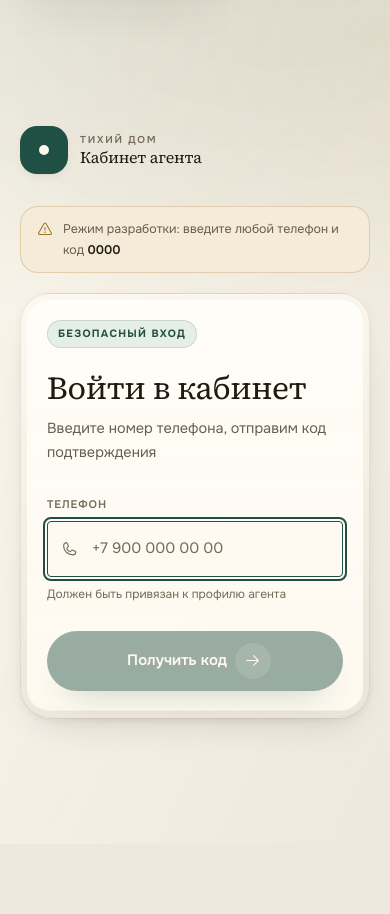
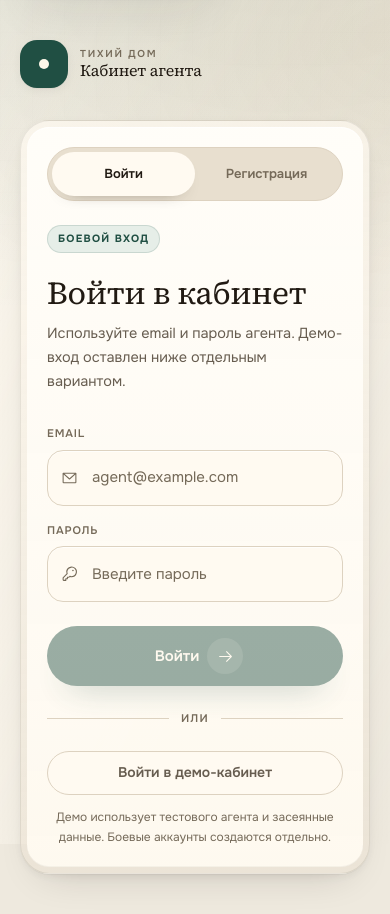
Before and after one commit to gorgerich/TD_agent, a Next.js app: page /agent/login in a window 390 px wide. Before the commit the page ends 844 px from the top, so only its background shows below. Built offline with nearby package versions, Linux system fonts and the light colour scheme.

Commit message:
feat(agent): add persistent agent auth

```diff
--- a/app/agent/login/page.tsx
+++ b/app/agent/login/page.tsx
@@ -1,61 +1,82 @@
 "use client";
 
 import { useState } from "react";
+import type { ReactNode } from "react";
 import { useRouter } from "next/navigation";
-import { Phone, ArrowRight, Key, ArrowLeft, Warning, ShieldCheck } from "@phosphor-icons/react";
+import {
+  ArrowRight,
+  EnvelopeSimple,
+  Key,
+  Phone,
+  ShieldCheck,
+  User,
+  Warning,
+} from "@phosphor-icons/react";
+
+type Mode = "login" | "register";
 
 export default function AgentLoginPage() {
   const router = useRouter();
-  const [step, setStep] = useState<"phone" | "code">("phone");
+  const [mode, setMode] = useState<Mode>("login");
+  const [email, setEmail] = useState("");
+  const [password, setPassword] = useState("");
+  const [name, setName] = useState("");
   const [phone, setPhone] = useState("");
-  const [code, setCode] = useState("");
-  const [loading, setLoading] = useState(false);
+  const [loading, setLoading] = useState<"login" | "register" | "demo" | null>(null);
   const [error, setError] = useState<string | null>(null);
-  const [devCode, setDevCode] = useState<string | null>(null);
-  const isDev = process.env.NODE_ENV === "development";
-  const isDemo = process.env.NEXT_PUBLIC_DEMO_MODE === "1";
 
-  async function handleRequestOtp(e: React.FormEvent) {
+  async function submitAuth(e: React.FormEvent) {
     e.preventDefault();
-    setLoading(true);
     setError(null);
+    setLoading(mode);
+
     try {
-      const res = await fetch("/api/agent/auth/request-otp", {
+      const res = await fetch(`/api/agent/auth/${mode}`, {
         method: "POST",
         headers: { "Content-Type": "application/json" },
-        body: JSON.stringify({ phone }),
+        body: JSON.stringify(
+          mode === "login"
+            ? { email, password }
+            : { name, email, phone, password },
+        ),
       });
       const data = await res.json();
-      if (!res.ok) { setError(data.error ?? "Ошибка отправки"); return; }
-      if (data.devCode) setDevCode(data.devCode);
-      setStep("code");
-    } catch {
-      setError("Сеть недоступна");
-    } finally {
-      setLoading(false);
-    }
+      if (!res.ok) {
+        setError(data.error ?? "Не удалось войти");
+        return;
       }
 
-  async function handleVerifyOtp(e: React.FormEvent) {
-    e.preventDefault();
-    setLoading(true);
-    setError(null);
-    try {
-      const res = await fetch("/api/agent/auth/verify-otp", {
-        method: "POST",
-        headers: { "Content-Type": "application/json" },
-        body: JSON.stringify({ phone, code }),
-      });
-      const data = await res.json();
-      if (!res.ok) { setError(data.error ?? "Неверный код"); return; }
       router.push("/agent/dashboard");
       router.refresh();
     } catch {
       setError("Сеть недоступна");
     } finally {
-      setLoading(false);
+      setLoading(null);
     }
   }
+
+  async function enterDemo() {
+    setError(null);
+    setLoading("demo");
+
+    try {
+      const res = await fetch("/api/agent/auth/demo", { method: "POST" });
+      const data = await res.json();
+      if (!res.ok) {
+        setError(data.error ?? "Демо недоступно");
+        return;
+      }
+
+      router.push("/agent/dashboard");
+      router.refresh();
+    } catch {
+      setError("Сеть недоступна");
+    } finally {
+      setLoading(null);
+    }
+  }
+
+  const isRegister = mode === "register";
 
   return (
     <div className="grid min-h-[100dvh] lg:grid-cols-[1.08fr_0.92fr]">
@@ -81,34 +102,30 @@ export default function AgentLoginPage() {
             агентская платформа
           </span>
           <h1 className="mt-6 font-serif text-[48px] leading-[1.04] text-on-accent">
-            Спокойная работа с семьей, документами и оплатой.
+            Кабинет для реальной работы агента и отдельный безопасный демо-вход.
           </h1>
           <div className="mt-9 grid max-w-[520px] grid-cols-3 gap-3">
-            <div className="rounded-[22px] border border-on-accent/10 bg-on-accent/[0.07] p-4">
-              <p className="text-[10px] font-semibold uppercase tracking-[0.16em] text-on-accent/45">поток</p>
-              <p className="mt-2 font-serif text-[20px] text-on-accent">Лид</p>
+            {[
+              ["профиль", "Агент"],
+              ["поток", "Встречи"],
+              ["итог", "Смета"],
+            ].map(([label, value]) => (
+              <div key={label} className="rounded-[22px] border border-on-accent/10 bg-on-accent/[0.07] p-4">
+                <p className="text-[10px] font-semibold uppercase tracking-[0.16em] text-on-accent/45">{label}</p>
+                <p className="mt-2 font-serif text-[20px] text-on-accent">{value}</p>
               </div>
-            <div className="rounded-[22px] border border-on-accent/10 bg-on-accent/[0.07] p-4">
-              <p className="text-[10px] font-semibold uppercase tracking-[0.16em] text-on-accent/45">дальше</p>
-              <p className="mt-2 font-serif text-[20px] text-on-accent">Встреча</p>
-            </div>
-            <div className="rounded-[22px] border border-on-accent/10 bg-on-accent/[0.07] p-4">
-              <p className="text-[10px] font-semibold uppercase tracking-[0.16em] text-on-accent/45">итог</p>
-              <p className="mt-2 font-serif text-[20px] text-on-accent">Смета</p>
-            </div>
+            ))}
           </div>
         </div>
 
         <div className="relative flex items-center gap-2.5 text-[12.5px] text-on-accent/70">
           <ShieldCheck size={16} weight="duotone" />
-          Данные клиентов защищены и не индексируются
+          Боевой вход хранит аккаунт в постоянной Postgres-БД
         </div>
       </aside>
 
-      {/* Form panel */}
       <main id="main-content" className="td-page flex items-center justify-center px-5 py-10 sm:px-8">
-        <div className="w-full max-w-[460px] rise">
-          {/* Mobile brand */}
+        <div className="w-full max-w-[480px] rise">
           <div className="mb-8 flex items-center gap-3 lg:hidden">
             <span className="grid h-12 w-12 place-items-center rounded-[17px] bg-accent text-on-accent shadow-soft">
               <span className="block h-2.5 w-2.5 rounded-full bg-on-accent" />
@@ -119,123 +136,177 @@ export default function AgentLoginPage() {
             </span>
           </div>
 
-          {(isDev || isDemo) && step === "phone" && (
-            <div className="mb-5 flex items-start gap-2.5 rounded-[18px] border border-warning/25 bg-warning-soft px-4 py-3">
-              <Warning size={16} className="mt-0.5 flex-shrink-0 text-warning" />
-              <p className="text-[12.5px] leading-relaxed text-ink-2">
-                {isDemo ? "Демо-версия" : "Режим разработки"}: введите любой телефон и код{" "}
-                <strong className="font-semibold text-ink">0000</strong>
+          <section className="td-shell">
+            <div className="td-core p-5 sm:p-7">
+              <div className="inline-grid w-full grid-cols-2 rounded-full border border-line bg-surface-2 p-1">
+                {(["login", "register"] as const).map((item) => (
+                  <button
+                    key={item}
+                    type="button"
+                    onClick={() => {
+                      setMode(item);
+                      setError(null);
+                    }}
+                    className={`min-h-10 rounded-full px-4 text-[13px] font-semibold transition-colors ${
+                      mode === item
+                        ? "bg-surface text-ink shadow-[0_8px_18px_-16px_rgba(33,26,19,0.8)]"
+                        : "text-ink-3 hover:text-ink-2"
+                    }`}
+                  >
+                    {item === "login" ? "Войти" : "Регистрация"}
+                  </button>
+                ))}
+              </div>
+
+              <span className="td-eyebrow mt-6">{isRegister ? "новый агент" : "боевой вход"}</span>
+              <h2 className="mt-5 font-serif text-[32px] leading-tight text-ink">
+                {isRegister ? "Создать профиль агента" : "Войти в кабинет"}
+              </h2>
+              <p className="mt-2 text-[14.5px] leading-6 text-ink-2">
+                {isRegister
+                  ? "Профиль будет создан в постоянной базе и сразу откроет агентский кабинет."
+                  : "Используйте email и пароль агента. Демо-вход оставлен ниже отдельным вариантом."}
               </p>
-            </div>
+
+              <form onSubmit={submitAuth} aria-busy={loading === mode} className="mt-8 grid gap-4">
+                {isRegister && (
+                  <Field
+                    id="agent-name"
+                    label="Имя агента"
+                    icon={<User size={17} />}
+                    value={name}
+                    onChange={setName}
+                    placeholder="Например, Анна Иванова"
+                    autoComplete="name"
+                    required
+                  />
                 )}
 
-          {step === "phone" ? (
-            <form onSubmit={handleRequestOtp} aria-busy={loading} className="td-shell">
-              <div className="td-core p-5 sm:p-7">
-              <span className="td-eyebrow">безопасный вход</span>
-              <h2 className="mt-5 font-serif text-[32px] leading-tight text-ink">Войти в кабинет</h2>
-              <p className="mt-2 text-[14.5px] leading-6 text-ink-2">Введите номер телефона, отправим код подтверждения</p>
-
-              <div className="mt-8">
-                <label htmlFor="agent-phone" className="mb-2 block text-[11px] font-semibold uppercase tracking-[0.08em] text-ink-3">
-                  Телефон
-                </label>
-                <div className="relative">
-                  <Phone size={17} className="absolute left-3.5 top-1/2 -translate-y-1/2 text-ink-3" />
-                  <input
-                    id="agent-phone"
-                    type="tel"
-                    className="min-h-14 w-full rounded-[16px] border border-line bg-surface py-3 pl-11 pr-4 text-[15px] text-ink outline-none shadow-[inset_0_1px_0_rgba(255,255,255,0.76)] transition-colors placeholder:text-ink-3 focus:border-accent"
-                    placeholder="+7 900 000 00 00"
-                    value={phone}
-                    onChange={(e) => setPhone(e.target.value)}
-                    autoComplete="tel"
-                    autoFocus
+                <Field
+                  id="agent-email"
+                  label="Email"
+                  icon={<EnvelopeSimple size={17} />}
+                  value={email}
+                  onChange={setEmail}
+                  placeholder="agent@example.com"
+                  type="email"
+                  autoComplete="email"
                   required
                 />
-                </div>
-                <p className="mt-2 text-[12px] text-ink-3">Должен быть привязан к профилю агента</p>
-              </div>
+
+                {isRegister && (
+                  <Field
+                    id="agent-phone"
+                    label="Телефон"
+                    icon={<Phone size={17} />}
+                    value={phone}
+                    onChange={setPhone}
+                    placeholder="+7 900 000 00 00"
+                    type="tel"
+                    autoComplete="tel"
+                  />
+                )}
+
+                <Field
+                  id="agent-password"
+                  label="Пароль"
+                  icon={<Key size={17} />}
+                  value={password}
+                  onChange={setPassword}
+                  placeholder={isRegister ? "Минимум 8 символов" : "Введите пароль"}
+                  type="password"
+                  autoComplete={isRegister ? "new-password" : "current-password"}
+                  required
+                />
 
                 {error && (
-                <p role="alert" className="mt-4 flex items-center gap-1.5 text-[13px] text-danger">
+                  <p role="alert" className="flex items-center gap-1.5 text-[13px] text-danger">
                     <Warning size={14} /> {error}
                   </p>
                 )}
 
                 <button
                   type="submit"
-                disabled={loading || phone.length < 10}
-                className="group mt-7 flex min-h-14 w-full items-center justify-center gap-2 rounded-full bg-accent py-3 pl-5 pr-3 text-[15px] font-semibold text-on-accent shadow-[0_18px_34px_-22px_rgba(32,79,67,0.9)] transition-all duration-200 hover:-translate-y-0.5 hover:bg-accent-hover disabled:cursor-default disabled:opacity-45"
+                  disabled={loading !== null || !email || !password || (isRegister && !name)}
+                  className="group mt-2 flex min-h-14 w-full items-center justify-center gap-2 rounded-full bg-accent py-3 pl-5 pr-3 text-[15px] font-semibold text-on-accent shadow-[0_18px_34px_-22px_rgba(32,79,67,0.9)] transition-all duration-200 hover:-translate-y-0.5 hover:bg-accent-hover disabled:cursor-default disabled:opacity-45"
                 >
-                {loading ? "Отправляю…" : <>Получить код <span className="grid h-9 w-9 place-items-center rounded-full bg-on-accent/12 transition-transform group-hover:translate-x-0.5"><ArrowRight size={17} /></span></>}
+                  {loading === mode ? (
+                    "Проверяю…"
+                  ) : (
+                    <>
+                      {isRegister ? "Создать и войти" : "Войти"}
+                      <span className="grid h-9 w-9 place-items-center rounded-full bg-on-accent/12 transition-transform group-hover:translate-x-0.5">
+                        <ArrowRight size={17} />
+                      </span>
+                    </>
+                  )}
                 </button>
+              </form>
+
+              <div className="my-6 flex items-center gap-3">
+                <span className="h-px flex-1 bg-line" />
+                <span className="text-[11px] font-semibold uppercase tracking-[0.12em] text-ink-3">или</span>
+                <span className="h-px flex-1 bg-line" />
               </div>
-            </form>
-          ) : (
-            <form onSubmit={handleVerifyOtp} aria-busy={loading} className="td-shell">
-              <div className="td-core p-5 sm:p-7">
-              <span className="td-eyebrow">подтверждение</span>
-              <h2 className="mt-5 font-serif text-[32px] leading-tight text-ink">Введите код</h2>
-              <p className="mt-2 text-[14.5px] leading-6 text-ink-2">
-                Отправили на <span className="font-medium text-ink">{phone}</span>
-              </p>
-
-              {devCode && (
-                <div className="mt-6 flex items-center gap-2.5 rounded-[18px] border border-accent/20 bg-accent-soft px-4 py-3">
-                  <Key size={15} className="flex-shrink-0 text-accent" />
-                  <p className="text-[12.5px] text-ink-2">
-                    Код для входа: <strong className="font-semibold tnum text-accent">{devCode}</strong>
-                  </p>
-                </div>
-              )}
-
-              <div className="mt-6">
-                <label htmlFor="agent-code" className="mb-2 block text-[11px] font-semibold uppercase tracking-[0.08em] text-ink-3">
-                  Код из SMS
-                </label>
-                <input
-                  id="agent-code"
-                  type="text"
-                  inputMode="numeric"
-                  pattern="[0-9]*"
-                  className="tnum min-h-16 w-full rounded-[18px] border border-line bg-surface px-4 py-3.5 text-center text-[24px] font-semibold tracking-[0.4em] text-ink outline-none shadow-[inset_0_1px_0_rgba(255,255,255,0.76)] transition-colors placeholder:text-ink-3 focus:border-accent"
-                  placeholder="0000"
-                  value={code}
-                  onChange={(e) => setCode(e.target.value.replace(/\D/g, "").slice(0, 6))}
-                  autoComplete="one-time-code"
-                  autoFocus
-                  maxLength={6}
-                  required
-                />
-              </div>
-
-              {error && (
-                <p role="alert" className="mt-4 flex items-center gap-1.5 text-[13px] text-danger">
-                  <Warning size={14} /> {error}
-                </p>
-              )}
-
-              <button
-                type="submit"
-                disabled={loading || code.length < 4}
-                className="mt-6 flex min-h-14 w-full items-center justify-center gap-2 rounded-full bg-accent py-3 text-[15px] font-semibold text-on-accent shadow-[0_18px_34px_-22px_rgba(32,79,67,0.9)] transition-all duration-200 hover:-translate-y-0.5 hover:bg-accent-hover disabled:cursor-default disabled:opacity-45"
-              >
-                {loading ? "Проверяю…" : "Войти"}
-              </button>
 
               <button
                 type="button"
-                onClick={() => { setStep("phone"); setCode(""); setError(null); }}
-                className="mt-3 flex w-full items-center justify-center gap-1.5 py-2 text-[13px] text-ink-3 transition-colors hover:text-ink-2"
+                onClick={enterDemo}
+                disabled={loading !== null}
+                className="flex min-h-12 w-full items-center justify-center gap-2 rounded-full border border-line bg-surface text-[14px] font-semibold text-ink-2 transition-colors hover:border-accent hover:text-accent disabled:opacity-50"
               >
-                <ArrowLeft size={14} /> Изменить номер
+                {loading === "demo" ? "Открываю демо…" : "Войти в демо-кабинет"}
               </button>
+              <p className="mt-3 text-center text-[12px] leading-5 text-ink-3">
+                Демо использует тестового агента и засеянные данные. Боевые аккаунты создаются отдельно.
+              </p>
             </div>
-            </form>
-          )}
+          </section>
         </div>
       </main>
     </div>
   );
 }
+
+function Field({
+  id,
+  label,
+  icon,
+  value,
+  onChange,
+  placeholder,
+  type = "text",
+  autoComplete,
+  required,
+}: {
+  id: string;
+  label: string;
+  icon: ReactNode;
+  value: string;
+  onChange: (value: string) => void;
+  placeholder: string;
+  type?: string;
+  autoComplete?: string;
+  required?: boolean;
+}) {
+  return (
+    <div>
+      <label htmlFor={id} className="mb-2 block text-[11px] font-semibold uppercase tracking-[0.08em] text-ink-3">
+        {label}
+      </label>
+      <div className="relative">
+        <span className="absolute left-3.5 top-1/2 -translate-y-1/2 text-ink-3">{icon}</span>
+        <input
+          id={id}
+          type={type}
+          className="min-h-14 w-full rounded-[16px] border border-line bg-surface py-3 pl-11 pr-4 text-[15px] text-ink outline-none shadow-[inset_0_1px_0_rgba(255,255,255,0.76)] transition-colors placeholder:text-ink-3 focus:border-accent"
+          placeholder={placeholder}
+          value={value}
+          onChange={(e) => onChange(e.target.value)}
+          autoComplete={autoComplete}
+          required={required}
+        />
+      </div>
+    </div>
+  );
+}
--- /dev/null
+++ b/app/api/agent/auth/login/route.ts
@@ -0,0 +1,41 @@
+import { NextRequest, NextResponse } from "next/server";
+import { z } from "zod";
+import { prisma } from "@/lib/prisma";
+import { verifyPassword } from "@/lib/password";
+import { createAgentSession, normalizeEmail, setAgentSessionCookie } from "@/lib/agentAuth";
+
+export const runtime = "nodejs";
+
+const Body = z.object({
+  email: z.string().trim().email("Укажите email"),
+  password: z.string().min(1, "Укажите пароль"),
+});
+
+export async function POST(req: NextRequest) {
+  const parsed = Body.safeParse(await req.json().catch(() => ({})));
+  if (!parsed.success) {
+    return NextResponse.json({ error: parsed.error.issues[0]?.message ?? "Неверный запрос" }, { status: 400 });
+  }
+
+  const email = normalizeEmail(parsed.data.email);
+  const user = await prisma.user.findUnique({
+    where: { email },
+    include: { agent: true },
+  });
+
+  if (!user?.agent || !verifyPassword(parsed.data.password, user.passwordHash)) {
+    return NextResponse.json({ error: "Неверный email или пароль" }, { status: 401 });
+  }
+
+  if (user.agent.status !== "ACTIVE") {
+    return NextResponse.json({ error: "Профиль агента не активен" }, { status: 403 });
+  }
+
+  const token = await createAgentSession({
+    userId: user.id,
+    agentId: user.agent.id,
+    name: user.name,
+  });
+
+  return setAgentSessionCookie(NextResponse.json({ ok: true }), token);
+}
--- /dev/null
+++ b/app/api/agent/auth/register/route.ts
@@ -0,0 +1,67 @@
+import { NextRequest, NextResponse } from "next/server";
+import { z } from "zod";
+import { prisma } from "@/lib/prisma";
+import { hashPassword } from "@/lib/password";
+import {
+  createAgentSession,
+  getDefaultAgentTierId,
+  normalizeEmail,
+  normalizeOptionalPhone,
+  setAgentSessionCookie,
+} from "@/lib/agentAuth";
+
+export const runtime = "nodejs";
+
+const Body = z.object({
+  name: z.string().trim().min(2, "Укажите имя"),
+  email: z.string().trim().email("Укажите email"),
+  phone: z.string().trim().optional(),
+  password: z.string().min(8, "Пароль должен быть не короче 8 символов"),
+});
+
+export async function POST(req: NextRequest) {
+  const parsed = Body.safeParse(await req.json().catch(() => ({})));
+  if (!parsed.success) {
+    return NextResponse.json({ error: parsed.error.issues[0]?.message ?? "Неверный запрос" }, { status: 400 });
+  }
+
+  const email = normalizeEmail(parsed.data.email);
+  const phone = normalizeOptionalPhone(parsed.data.phone);
+
+  const existing = await prisma.user.findFirst({
+    where: { OR: [{ email }, ...(phone ? [{ phone }] : [])] },
+    select: { id: true, email: true, phone: true },
+  });
+
+  if (existing) {
+    return NextResponse.json({ error: "Агент с таким email или телефоном уже зарегистрирован" }, { status: 409 });
+  }
+
+  const tierId = await getDefaultAgentTierId();
+  const passwordHash = hashPassword(parsed.data.password);
+
+  const agent = await prisma.agent.create({
+    data: {
+      status: "ACTIVE",
+      selfEmployed: true,
+      tier: { connect: { id: tierId } },
+      user: {
+        create: {
+          email,
+          name: parsed.data.name.trim(),
+          phone,
+          passwordHash,
+        },
+      },
+    },
+    include: { user: true },
+  });
+
+  const token = await createAgentSession({
+    userId: agent.userId,
+    agentId: agent.id,
+    name: agent.user.name,
+  });
+
+  return setAgentSessionCookie(NextResponse.json({ ok: true }), token);
+}
--- a/app/api/agent/auth/verify-otp/route.ts
+++ b/app/api/agent/auth/verify-otp/route.ts
@@ -2,7 +2,7 @@ import { NextRequest, NextResponse } from "next/server";
 import { z } from "zod";
 import { signSession, SESSION_COOKIE } from "@/lib/session";
 import { prisma } from "@/lib/prisma";
-import { isDemoMode, ensureDemoAgent, DEMO_CODE } from "@/lib/demo";
+import { isDemoMode, ensureDemoAgent, DEMO_CODE, DEMO_PHONE } from "@/lib/demo";
 
 function sessionCookie(res: NextResponse, token: string) {
   res.cookies.set(SESSION_COOKIE, token, {
@@ -24,7 +24,7 @@ export async function POST(req: NextRequest) {
 
   // Демо-режим (DEMO_MODE=1): любой входит по коду 0000 и попадает в кабинет
   // демо-агента с примерами данных. Витрина — НЕ боевой вход.
-  if (isDemoMode()) {
+  if (isDemoMode() && phone.trim() === DEMO_PHONE) {
     if (code !== DEMO_CODE) return NextResponse.json({ error: "Демо-код: 0000" }, { status: 401 });
     try {
       const demo = await ensureDemoAgent();
--- /dev/null
+++ b/lib/agentAuth.ts
@@ -0,0 +1,51 @@
+import { prisma } from "@/lib/prisma";
+import { signSession, SESSION_COOKIE } from "@/lib/session";
+import type { Role } from "@/lib/auth";
+import type { NextResponse } from "next/server";
+
+export function normalizeEmail(email: string): string {
+  return email.trim().toLowerCase();
+}
+
+export function normalizeOptionalPhone(phone?: string | null): string | undefined {
+  const value = phone?.trim();
+  return value && value.length >= 10 ? value : undefined;
+}
+
+export function setAgentSessionCookie(
+  res: NextResponse,
+  token: string,
+): NextResponse {
+  res.cookies.set(SESSION_COOKIE, token, {
+    httpOnly: true,
+    sameSite: "lax",
+    secure: process.env.NODE_ENV === "production",
+    path: "/",
+    maxAge: 8 * 60 * 60,
+  });
+  return res;
+}
+
+export async function createAgentSession(params: {
+  userId: number;
+  agentId: number;
+  role?: Role;
+  name?: string | null;
+}): Promise<string> {
+  return signSession({
+    userId: params.userId,
+    agentId: params.agentId,
+    role: params.role ?? "AGENT",
+    name: params.name ?? "Агент",
+  });
+}
+
+export async function getDefaultAgentTierId(): Promise<number> {
+  const tier = await prisma.agentTier.upsert({
+    where: { name: "Стандарт" },
+    update: {},
+    create: { name: "Стандарт", commissionPct: "10.00" },
+  });
+
+  return tier.id;
+}
--- /dev/null
+++ b/lib/password.ts
@@ -0,0 +1,28 @@
+import { pbkdf2Sync, randomBytes, timingSafeEqual } from "node:crypto";
+
+const ITERATIONS = 210_000;
+const KEY_LENGTH = 32;
+const DIGEST = "sha256";
+
+export function hashPassword(password: string): string {
+  const salt = randomBytes(16).toString("base64url");
+  const hash = pbkdf2Sync(password, salt, ITERATIONS, KEY_LENGTH, DIGEST).toString("base64url");
+  return `pbkdf2$${ITERATIONS}$${salt}$${hash}`;
+}
+
+export function verifyPassword(password: string, storedHash: string | null | undefined): boolean {
+  if (!storedHash) return false;
+
+  const [scheme, iterationsRaw, salt, expectedHash] = storedHash.split("$");
+  const iterations = Number(iterationsRaw);
+
+  if (scheme !== "pbkdf2" || !Number.isFinite(iterations) || !salt || !expectedHash) {
+    return false;
+  }
+
+  const actual = pbkdf2Sync(password, salt, iterations, KEY_LENGTH, DIGEST);
+  const expected = Buffer.from(expectedHash, "base64url");
+
+  if (actual.length !== expected.length) return false;
+  return timingSafeEqual(actual, expected);
+}
```
Also changed, not shown: app/api/agent/auth/demo/route.ts (added, +23 -0 lines), app/api/agent/auth/request-otp/route.ts (+9 -3 lines), 1 other file (tests, documents, lock files or other folders). Lines whose indentation alone changed are shown as unchanged.
